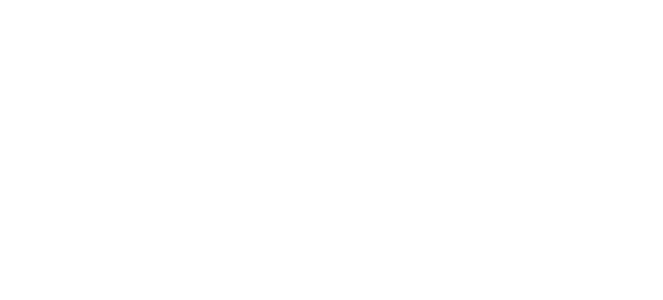
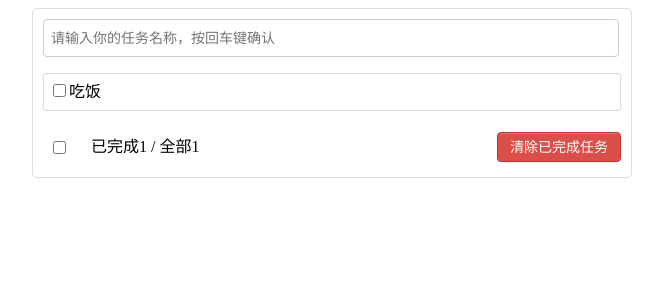
Before and after one commit to LFNHHHHH/todolist, a Vue app: page / in a window 1280 px wide. Shown: the top 300 px of the page, without its empty margins (308-971 px from the left). Built offline with nearby package versions, Linux system fonts and the light colour scheme.

Commit message:
画页面

```diff
--- a/src/App.vue
+++ b/src/App.vue
@@ -1,16 +1,66 @@
 <template>
-  <div id="app">
-
+  <div id="root">
+    <div class="todo-container">
+      <div class="todo-wrap">
+        <MyHeader />
+        <MyList />
+        <MyFooter />
+      </div>
+    </div>
   </div>
 </template>
 
 <script>
-// import HelloWorld from './components/HelloWorld.vue'
+import MyHeader from "./components/MyHeader";
+import MyList from "./components/MyList";
+import MyFooter from "./components/MyFooter.vue";
 
 export default {
-  name: 'App',
-  components: {
+  name: "App",
+  components: { MyHeader, MyList, MyFooter },
+  data() {
+    return {};
+  },
+  methods: {},
+};
+</script>
 
-  }
+<style>
+body {
+  background: #fff;
 }
-</script>
+.btn {
+  display: inline-block;
+  padding: 4px 12px;
+  margin-bottom: 0;
+  font-size: 14px;
+  line-height: 20px;
+  text-align: center;
+  vertical-align: middle;
+  cursor: pointer;
+  box-shadow: inset 0 1px 0 rgba(255, 255, 255, 0.2),
+    0 1px 2px rgba(0, 0, 0, 0.05);
+  border-radius: 4px;
+}
+.btn-danger {
+  color: #fff;
+  background-color: #da4f49;
+  border: 1px solid #bd362f;
+}
+.btn-danger:hover {
+  color: #fff;
+  background-color: #bd362f;
+}
+.btn:focus {
+  outline: none;
+}
+.todo-container {
+  width: 600px;
+  margin: 0 auto;
+}
+.todo-container .todo-wrap {
+  padding: 10px;
+  border: 1px solid #ddd;
+  border-radius: 5px;
+}
+</style>
--- /dev/null
+++ b/src/components/MyFooter.vue
@@ -0,0 +1,41 @@
+<template>
+  <div class="todo-footer">
+    <label>
+      <input type="checkbox" />
+    </label>
+    <span> <span>已完成1</span> / 全部1 </span>
+    <button class="btn btn-danger">清除已完成任务</button>
+  </div>
+</template>
+
+<script>
+export default {
+  name: "MyFooter",
+  computed: {},
+  methods: {},
+};
+</script>
+
+<style scoped>
+.todo-footer {
+  height: 40px;
+  line-height: 40px;
+  padding-left: 6px;
+  margin-top: 5px;
+}
+.todo-footer label {
+  display: inline-block;
+  margin-right: 20px;
+  cursor: pointer;
+}
+.todo-footer label input {
+  position: relative;
+  top: -1px;
+  vertical-align: middle;
+  margin-right: 5px;
+}
+.todo-footer button {
+  float: right;
+  margin-top: 5px;
+}
+</style>
--- /dev/null
+++ b/src/components/MyHeader.vue
@@ -0,0 +1,32 @@
+<template>
+  <div class="todo-header">
+    <input type="text" placeholder="请输入你的任务名称，按回车键确认" />
+  </div>
+</template>
+
+<script>
+export default {
+  name: "MyHeader",
+  data() {
+    return {};
+  },
+  methods: {},
+};
+</script>
+
+<style scoped>
+.todo-header input {
+  width: 560px;
+  height: 28px;
+  font-size: 14px;
+  border: 1px solid #ccc;
+  border-radius: 4px;
+  padding: 4px 7px;
+}
+.todo-header input:focus {
+  outline: none;
+  border-color: rgba(82, 168, 236, 0.8);
+  box-shadow: inset 0 1px 1px rgba(0, 0, 0, 0.075),
+    0 0 8px rgba(82, 168, 236, 0.6);
+}
+</style>
--- /dev/null
+++ b/src/components/MyItem.vue
@@ -0,0 +1,53 @@
+<template>
+  <li>
+    <label>
+      <input type="checkbox" />
+      <span>吃饭</span>
+    </label>
+    <button class="btn btn-danger">删除</button>
+  </li>
+</template>
+
+<script>
+export default {
+  name: "MyItem",
+  methods: {},
+};
+</script>
+
+<style scoped>
+li {
+  list-style: none;
+  height: 36px;
+  line-height: 36px;
+  padding: 0 5px;
+  border-bottom: 1px solid #ddd;
+}
+li label {
+  float: left;
+  cursor: pointer;
+}
+li label li input {
+  vertical-align: middle;
+  margin-right: 6px;
+  position: relative;
+  top: -1px;
+}
+li button {
+  float: right;
+  display: none;
+  margin-top: 3px;
+}
+li:before {
+  content: initial;
+}
+li:last-child {
+  border-bottom: none;
+}
+li:hover {
+  background-color: #ddd;
+}
+li:hover button {
+  display: block;
+}
+</style>
--- /dev/null
+++ b/src/components/MyList.vue
@@ -0,0 +1,31 @@
+<template>
+  <ul class="todo-main">
+    <MyItem />
+  </ul>
+</template>
+
+<script>
+import MyItem from "./MyItem";
+
+export default {
+  name: "MyList",
+  components: { MyItem },
+};
+</script>
+
+<style scoped>
+.todo-main {
+  margin-left: 0px;
+  border: 1px solid #ddd;
+  border-radius: 2px;
+  padding: 0px;
+}
+.todo-empty {
+  height: 40px;
+  line-height: 40px;
+  border: 1px solid #ddd;
+  border-radius: 2px;
+  padding-left: 5px;
+  margin-top: 10px;
+}
+</style>
```
